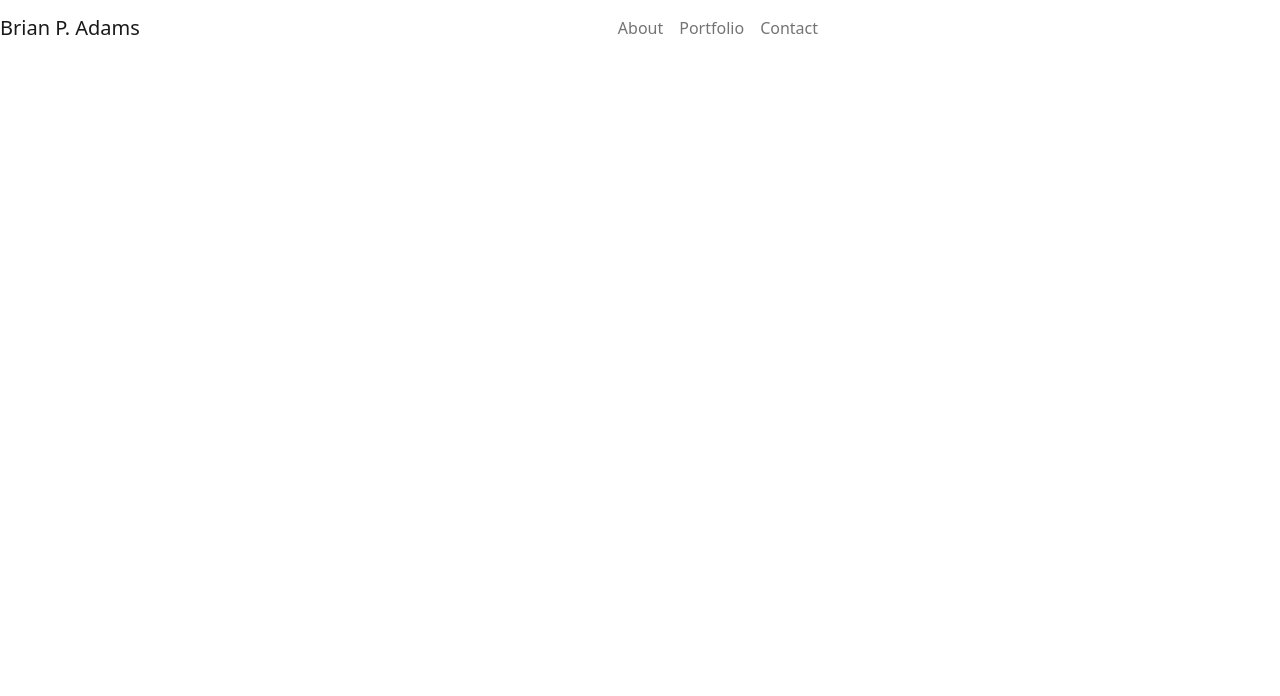
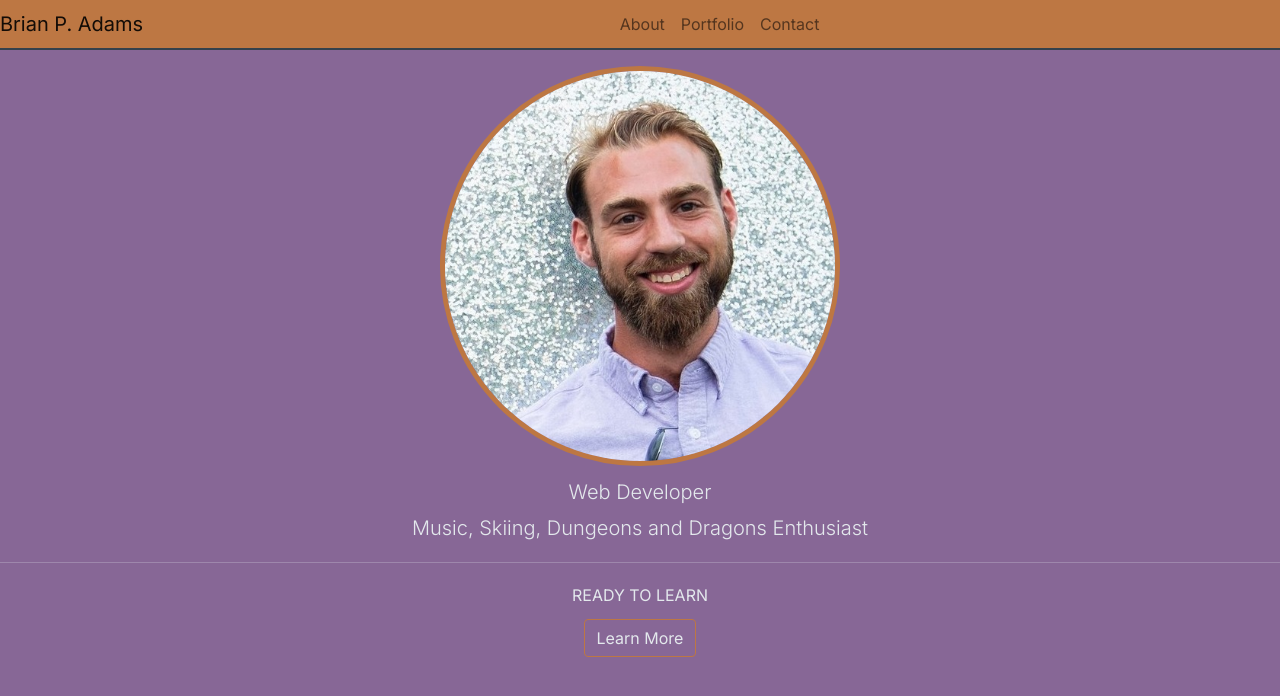
Before and after one commit to thebadams/ProfessionalWebpage, a React (Create React App) app in the folder react-portfolio/: page / in a window 1280 px wide. Shown: the top 696 px of the page. Built offline with nearby package versions, Linux system fonts and the light colour scheme.

Commit message:
redid landing page using react-bootstrap components

```diff
--- a/react-portfolio/src/App.js
+++ b/react-portfolio/src/App.js
@@ -9,9 +9,9 @@ function App() {
   return (
     <>
       <NavBarComponent />
-      {/* < LandingPage />
-      <AboutMe />
-      <PortfolioContent /> */}
+       < LandingPage />
+      {/* <AboutMe />
+      <PortfolioContent />  */}
     </>
   );
 }
--- a/react-portfolio/src/components/LandingPage.js
+++ b/react-portfolio/src/components/LandingPage.js
@@ -1,14 +1,27 @@
 import React from 'react';
+import Jumbotron from 'react-bootstrap/Jumbotron'
+import Image from 'react-bootstrap/Image'
+import Button from 'react-bootstrap/Button'
 
 const LandingPage = () => {
   return (
-     <div class="jumbotron text-center">'
-        <img src="./assets/images/profilepic.jpeg" alt="" class="profile-pic my-3" />
-        <p class="lead">Web Developer. Music, Skiing, and Dungeons and Dragons Enthusiast</p>
-        <hr class="my-4" />
-        <p>Eager to Learn</p>
-        <a class="btn btn-lg landing-page-btn" href="./assets/html/about-me.html" role="button">Learn More</a>
-    </div>
+    <Jumbotron className="text-center" >
+      <Image className="jumbotron-pic my-3"  style={{height: '400px',
+    width: '400px',}} src="./assets/images/profilepic.jpeg" roundedCircle />
+    <p className= "lead">Web Developer</p>
+    <p className="lead">Music, Skiing, Dungeons and Dragons Enthusiast</p>
+    <hr className="my-4"/>
+    <p>READY TO LEARN</p>
+    <Button href="/aboutme" className="landing-page-btn">Learn More</Button>
+
+    </Jumbotron>
+    //  <div class="jumbotron text-center">'
+    //     <img src="./assets/images/profilepic.jpeg" alt="" class="profile-pic my-3" />
+    //     <p class="lead">Web Developer. Music, Skiing, and Dungeons and Dragons Enthusiast</p>
+    //     <hr class="my-4" />
+    //     <p>Eager to Learn</p>
+    //     <a class="btn btn-lg landing-page-btn" href="./assets/html/about-me.html" role="button">Learn More</a>
+    // </div>
   )
 }
 
--- a/react-portfolio/src/index.js
+++ b/react-portfolio/src/index.js
@@ -5,8 +5,8 @@ import App from './App';
 import reportWebVitals from './reportWebVitals';
 import 'bootstrap/dist/css/bootstrap.min.css'
 import 'bootstrap/dist/js/bootstrap.bundle.js'
-// import './reset.css';
-// import './style.css'
+import './reset.css';
+import './style.css'
 
 ReactDOM.render(
   <React.StrictMode>
--- a/react-portfolio/src/style.css
+++ b/react-portfolio/src/style.css
@@ -1,3 +1,5 @@
+@import url('https://fonts.googleapis.com/css2?family=Inter:wght@100;200;300;400;500;600;700;800;900&display=swap');
+
 :root {
     --dark: #876796;
     --light: #e3e8ec;
@@ -53,7 +55,7 @@ body {
     background-color: var(--dark);
     border-radius: 0%;
 }
-.jumbotron .profile-pic {
+.jumbotron-pic {
     height: 400px;
     width:400px;
     border: 5px solid var(--accent);
```
